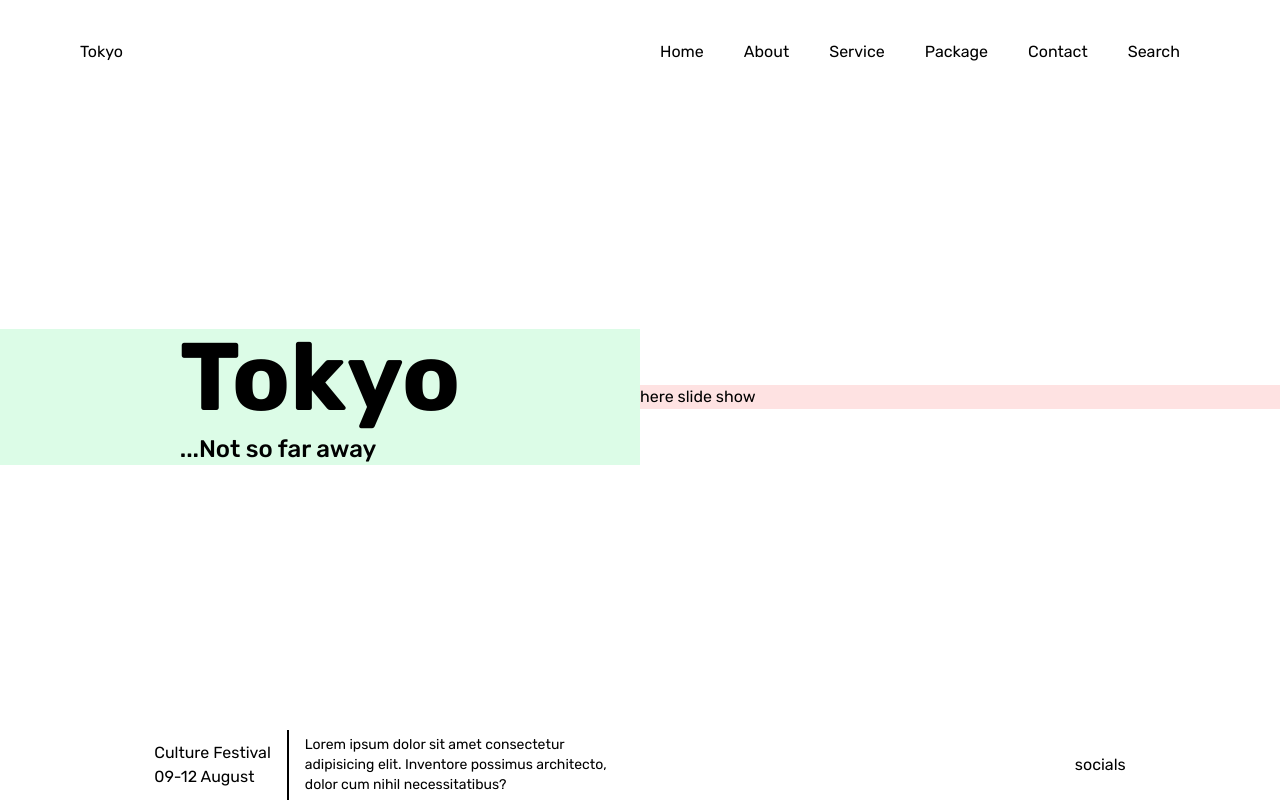
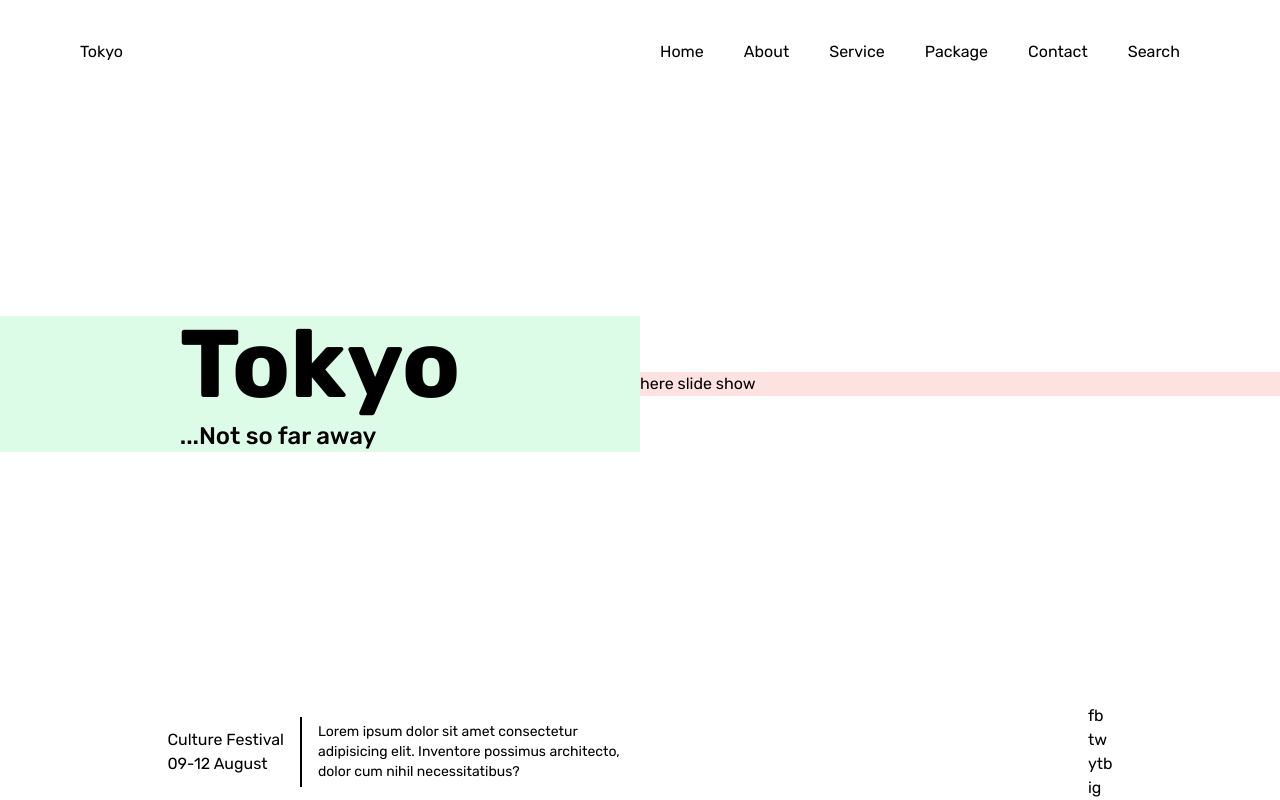
Before and after one commit to Karm0s/tokyo-travel-landing, a Vue app: page / in a window 1280 px wide. Built offline with nearby package versions, Linux system fonts and the light colour scheme.

Commit message:
Add markup for socials section

```diff
--- a/src/App.vue
+++ b/src/App.vue
@@ -43,7 +43,12 @@ import Navbar from './components/Navbar.vue'
 					</p>
 				</div>
 			</div>
-			<div class="socials">socials</div>
+			<div class="socials">
+				<div>fb</div>
+				<div>tw</div>
+				<div>ytb</div>
+				<div>ig</div>
+			</div>
 		</div>
 	</section>
 </template>
```
